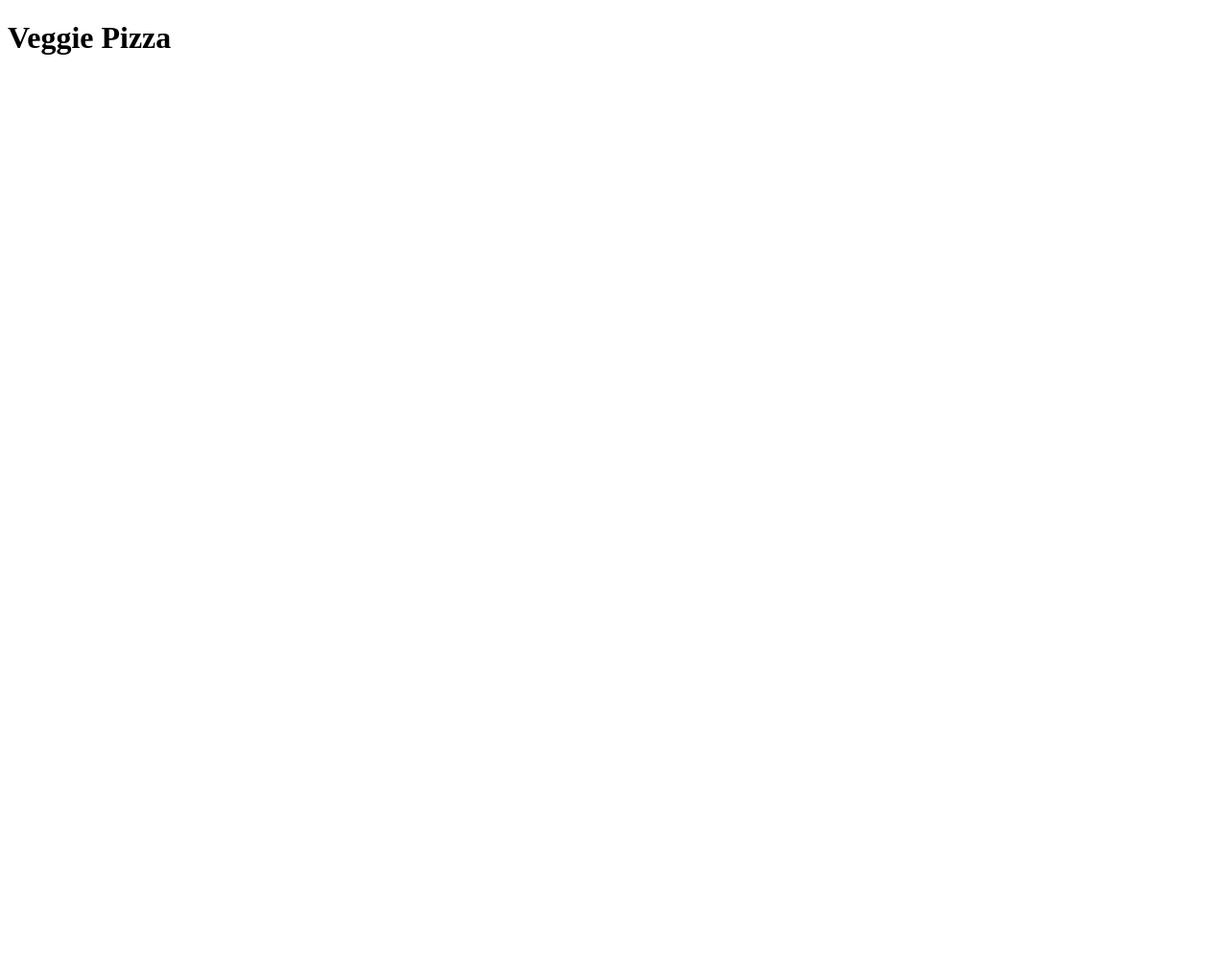
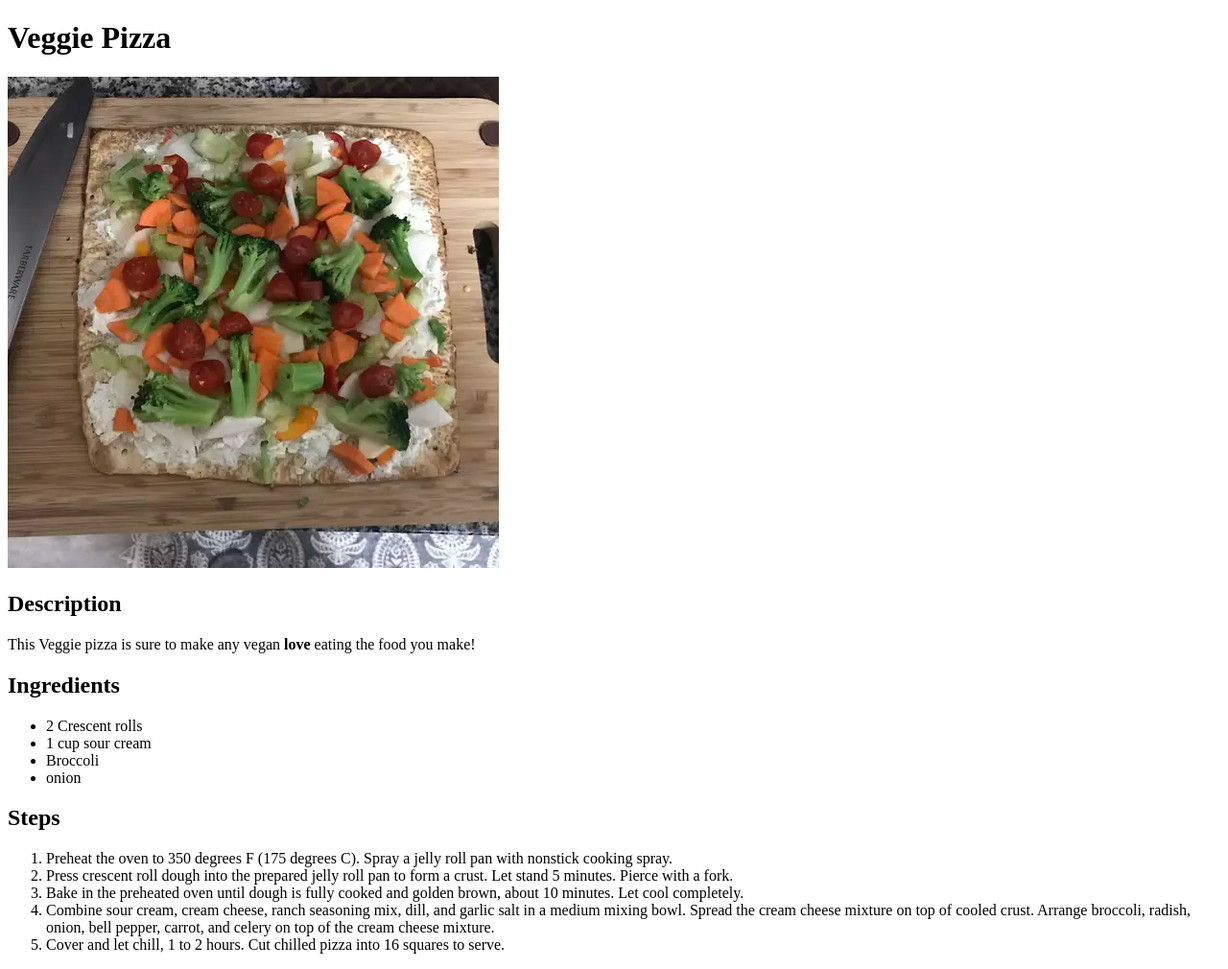
Before and after one commit to mdfrygames/odin-recipes, a plain HTML site: page recipes/pizza.html in a window 1280 px wide. Shown: the whole page at 96% size. Before the commit the page ends 800 px from the top, so only its background shows below. Drawn offline with Linux system fonts and the light colour scheme.

Commit message:
Add images and complete pizza recipe

```diff
--- a/recipes/pizza.html
+++ b/recipes/pizza.html
@@ -6,5 +6,25 @@
 </head>
 <body>
 <h1>Veggie Pizza</h1>
+<img src="../images/pizza.png">
+<h2>Description</h2>
+<p>This Veggie pizza is sure to make any vegan<strong> love</strong> eating the food you make!</p>
+<h2>Ingredients</h2>
+<ul>
+<li>2 Crescent rolls</i>
+<li>1 cup sour cream</li>
+<li>Broccoli</li>
+<li>onion</li>
+</ul>
+<h2>Steps</h2>
+<ol>
+<li>Preheat the oven to 350 degrees F (175 degrees C). Spray a jelly roll pan with
+nonstick cooking spray.</li>
+<li>Press crescent roll dough into the prepared jelly roll pan to form a crust. Let
+stand 5 minutes. Pierce with a fork.</li>
+<li>Bake in the preheated oven until dough is fully cooked and golden brown, about 10 minutes. Let cool completely.</li>
+<li>Combine sour cream, cream cheese, ranch seasoning mix, dill, and garlic salt in a medium mixing bowl. Spread the cream cheese mixture on top of cooled crust. Arrange broccoli, radish, onion, bell pepper, carrot, and celery on top of the cream cheese mixture.</li>
+<li>Cover and let chill, 1 to 2 hours. Cut chilled pizza into 16 squares to serve.</li>
+</ol>
 </body>
 </HTML>
```
Also changed, not shown: images/pizza.png (added).
